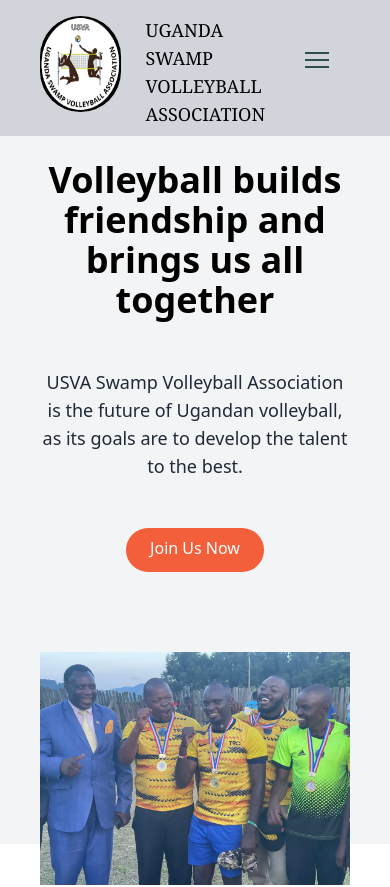
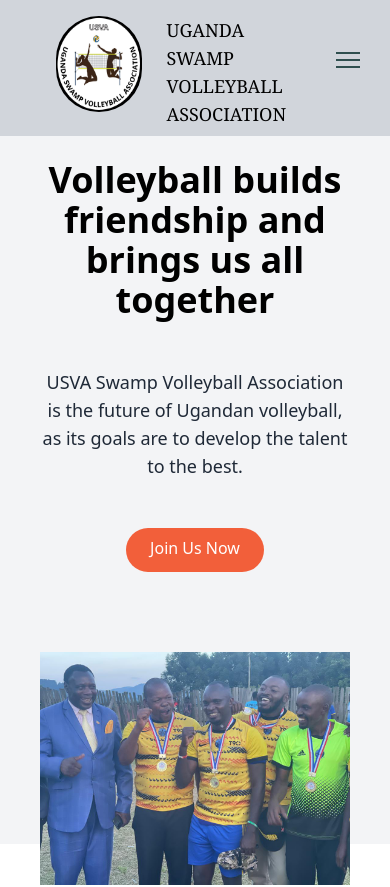
Before and after one commit to TroyMoses/usva_swamp, a Next.js app: page / in a window 390 px wide. Shown: the top 887 px of the page. Built offline with nearby package versions, Linux system fonts and the light colour scheme.

Commit message:
fitted the nav and the footer with screen

```diff
--- a/app/page.jsx
+++ b/app/page.jsx
@@ -63,7 +63,7 @@ export default function Home() {
                 <div className="flex w-screen items-center justify-between rounded-3xl px-4 pb-2 -mx-4">
 
                     {/* Logo */}
-                    <div className="flex space-x-6 mt-4 md:ml-24 ml-4">
+                    <div className="flex space-x-6 mt-4 md:ml-24 ml-8">
                         <div>
                             <Image className='rounded-full w-24 flex h-24' src={logoImage} alt="Logo goes here" />
                         </div>
@@ -85,7 +85,7 @@ export default function Home() {
                     </div>
 
                     {/* Hamburger Icon */}
-                    <button id="menu-btn" onClick={Anime} className="block hamburger md:hidden outline-none mr-14 left-0">
+                    <button id="menu-btn" onClick={Anime} className="block hamburger md:hidden outline-none mr-6 left-0">
                        <span className="hamburger-top"></span>
                        <span className="hamburger-middle"></span>
                        <span className="hamburger-bottom"></span>
@@ -608,7 +608,7 @@ export default function Home() {
             </section>
 
             {/* Footer */}
-            <footer className="bg-gray-800 mt-4 pr-16 md:pr-0 mx-auto">
+            <footer className="bg-gray-800 w-screen mt-4 pr-16 md:pr-0 mx-auto">
 
                 {/* Flex Section */}
                 <div className="flex flex-col-reverse justify-between px-6 py-10 mt-6 my-4 space-y-8 md:mr-40 md:flex-row md:space-y-0">
```
